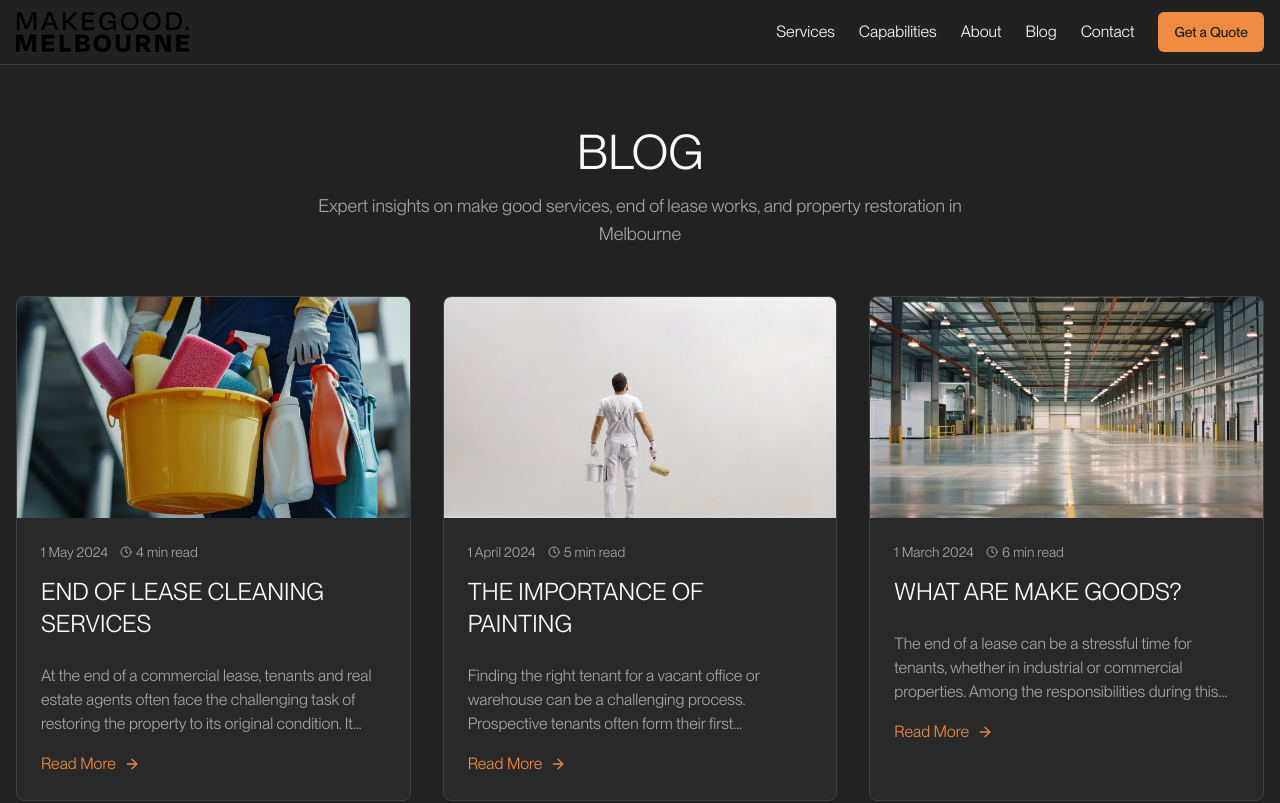
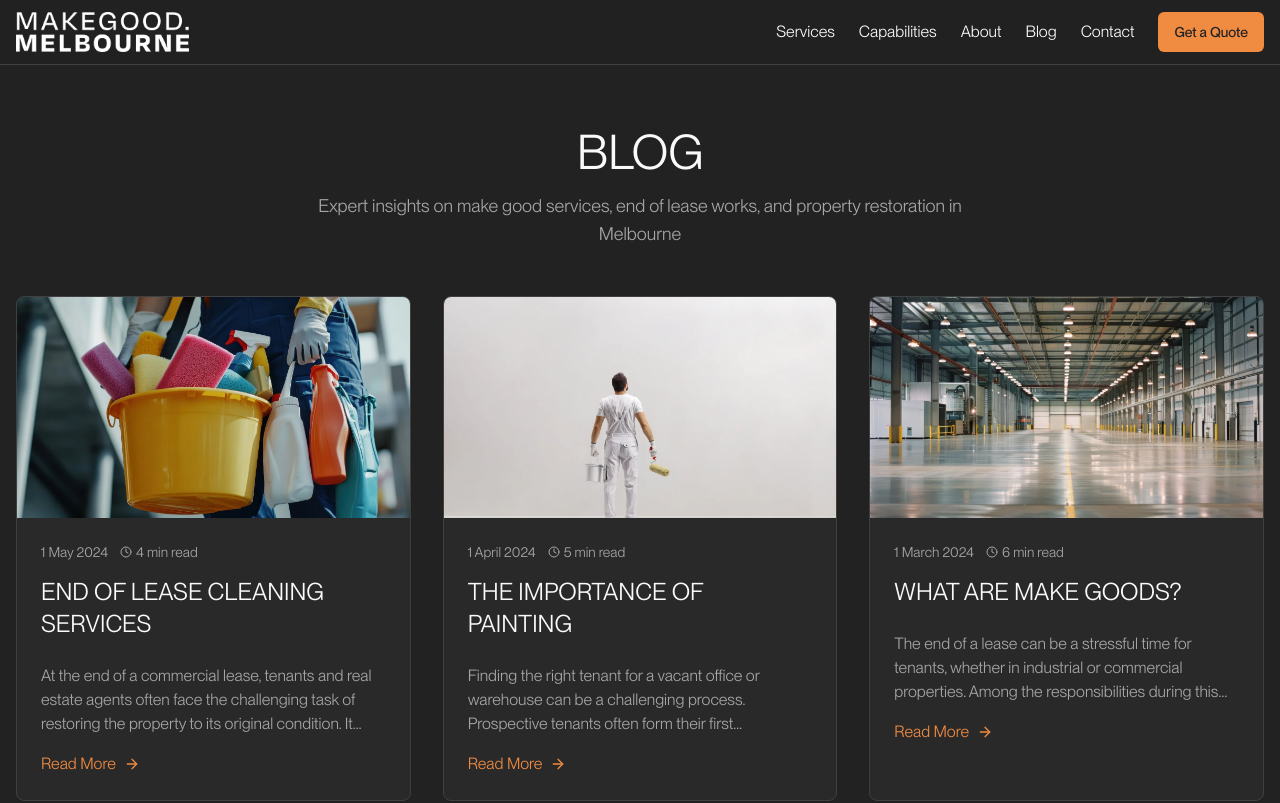
Before and after one commit to makegood-melbourne/makegood-melbourne-landing, a React (Vite) app: page /blog in a window 1280 px wide. Shown: the top 803 px of the page. Built offline with nearby package versions, Linux system fonts and the light colour scheme.

Commit message:
Invert logo for readability
Invert the logo in the navigation component to ensure it is white and readable against the dark background.

```diff
--- a/src/components/Navigation.tsx
+++ b/src/components/Navigation.tsx
@@ -19,7 +19,7 @@ const Navigation = () => {
       <div className="container mx-auto px-4">
         <div className="flex items-center justify-between h-16">
           <div className="flex items-center">
-            <img src={logo} alt="Make Good Melbourne" className="h-8 md:h-10" />
+            <img src={logo} alt="Make Good Melbourne" className="h-8 md:h-10 brightness-0 invert" />
           </div>
 
           <div className="hidden md:flex items-center gap-6">
```
